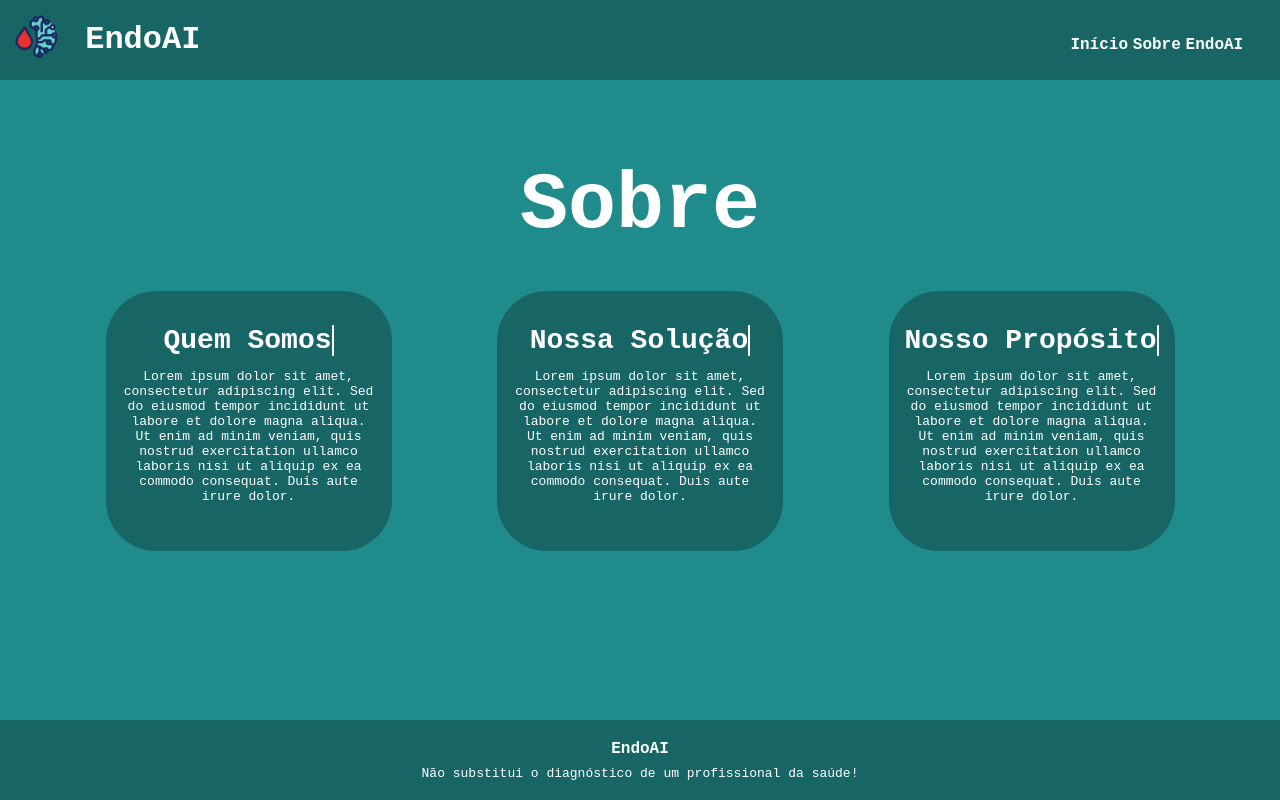
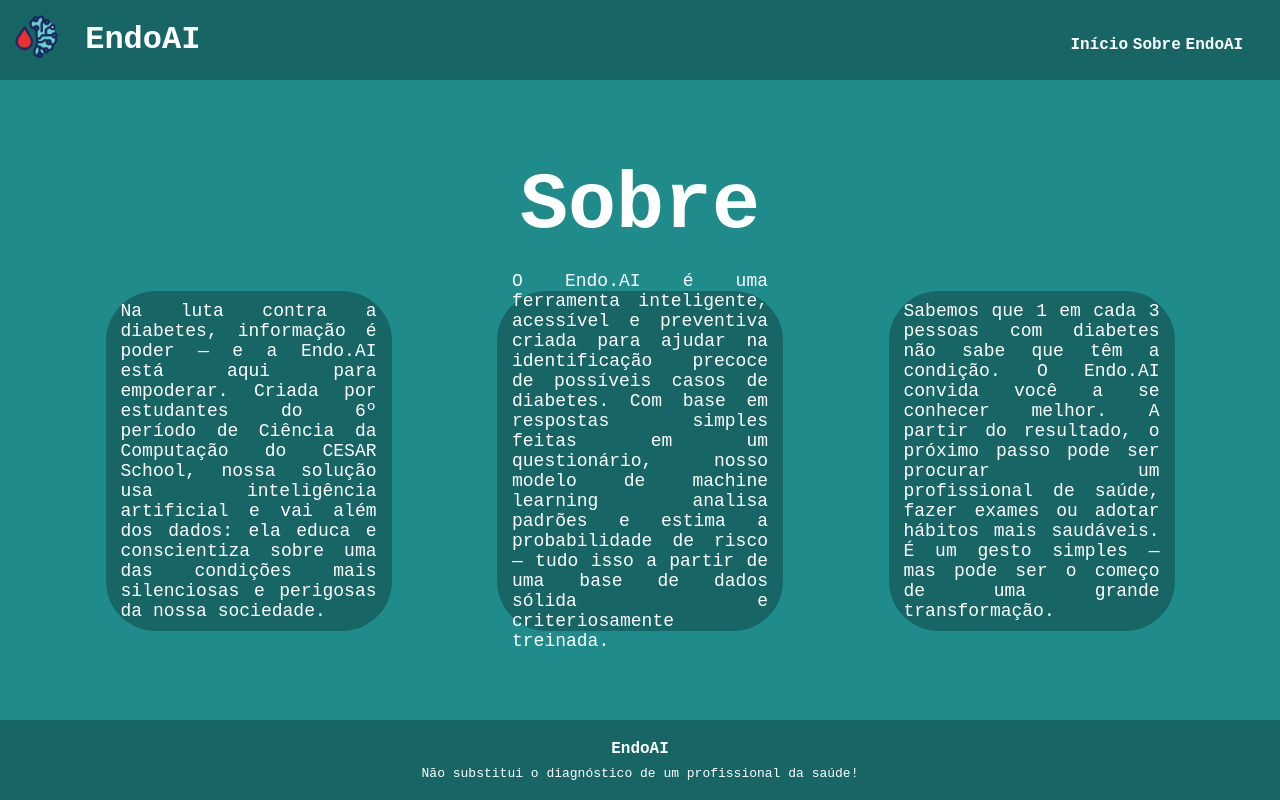
Before and after one commit to paulo-campos-57/EndoAI, a React (Create React App) app in the folder frontend/endo-front/: page /sobre in a window 1280 px wide. Built offline with nearby package versions, Linux system fonts and the light colour scheme.

Commit message:
add: about implemented. Co-authored-by: Estela Lacerda <elo@cesar.school>

```diff
--- a/frontend/endo-front/src/pages/About/About.module.css
+++ b/frontend/endo-front/src/pages/About/About.module.css
@@ -33,7 +33,7 @@
 .block {
     background-color: #176565;
     width: 20%;
-    height: 30vh;
+    height: 40vh;
     display: flex;
     flex-direction: column;
     justify-content: center;
@@ -69,6 +69,11 @@
 .typewriter3 {
     width: 15ch;
     animation: typing3 1.5s steps(15, end) 1s forwards, blink 0.75s step-end infinite;
+}
+
+.fontText {
+    font-size: 2.25vh;
+    text-align: justify;
 }
 
 @keyframes typing1 {
--- a/frontend/endo-front/src/pages/About/index.js
+++ b/frontend/endo-front/src/pages/About/index.js
@@ -13,20 +13,20 @@ function About() {
                     <div className={styles.blocks}>
                         <div className={styles.block}>
                             <div className={`${styles.typewriterBase} ${styles.typewriter1}`}>Quem Somos</div>
-                            <p>
-                                Lorem ipsum dolor sit amet, consectetur adipiscing elit. Sed do eiusmod tempor incididunt ut labore et dolore magna aliqua. Ut enim ad minim veniam, quis nostrud exercitation ullamco laboris nisi ut aliquip ex ea commodo consequat. Duis aute irure dolor.
+                            <p className={styles.fontText}>
+                                Na luta contra a diabetes, informação é poder — e a Endo.AI está aqui para empoderar. Criada por estudantes do 6º período de Ciência da Computação do CESAR School, nossa solução usa inteligência artificial e vai além dos dados: ela educa e conscientiza sobre uma das condições mais silenciosas e perigosas da nossa sociedade.
                             </p>
                         </div>
                         <div className={styles.block}>
                             <div className={`${styles.typewriterBase} ${styles.typewriter2}`}>Nossa Solução</div>
-                            <p>
-                                Lorem ipsum dolor sit amet, consectetur adipiscing elit. Sed do eiusmod tempor incididunt ut labore et dolore magna aliqua. Ut enim ad minim veniam, quis nostrud exercitation ullamco laboris nisi ut aliquip ex ea commodo consequat. Duis aute irure dolor.
+                            <p className={styles.fontText}>
+                                O Endo.AI é uma ferramenta inteligente, acessível e preventiva criada para ajudar na identificação precoce de possíveis casos de diabetes. Com base em respostas simples feitas em um questionário, nosso modelo de machine learning analisa padrões e estima a probabilidade de risco — tudo isso a partir de uma base de dados sólida e criteriosamente treinada.
                             </p>
                         </div>
                         <div className={styles.block}>
                             <div className={`${styles.typewriterBase} ${styles.typewriter3}`}>Nosso Propósito</div>
-                            <p>
-                                Lorem ipsum dolor sit amet, consectetur adipiscing elit. Sed do eiusmod tempor incididunt ut labore et dolore magna aliqua. Ut enim ad minim veniam, quis nostrud exercitation ullamco laboris nisi ut aliquip ex ea commodo consequat. Duis aute irure dolor.
+                            <p className={styles.fontText}>
+                                Sabemos que 1 em cada 3 pessoas com diabetes não sabe que têm a condição. O Endo.AI convida você a se conhecer melhor. A partir do resultado, o próximo passo pode ser procurar um profissional de saúde, fazer exames ou adotar hábitos mais saudáveis. É um gesto simples — mas pode ser o começo de uma grande transformação.
                             </p>
                         </div>
                     </div>
```
